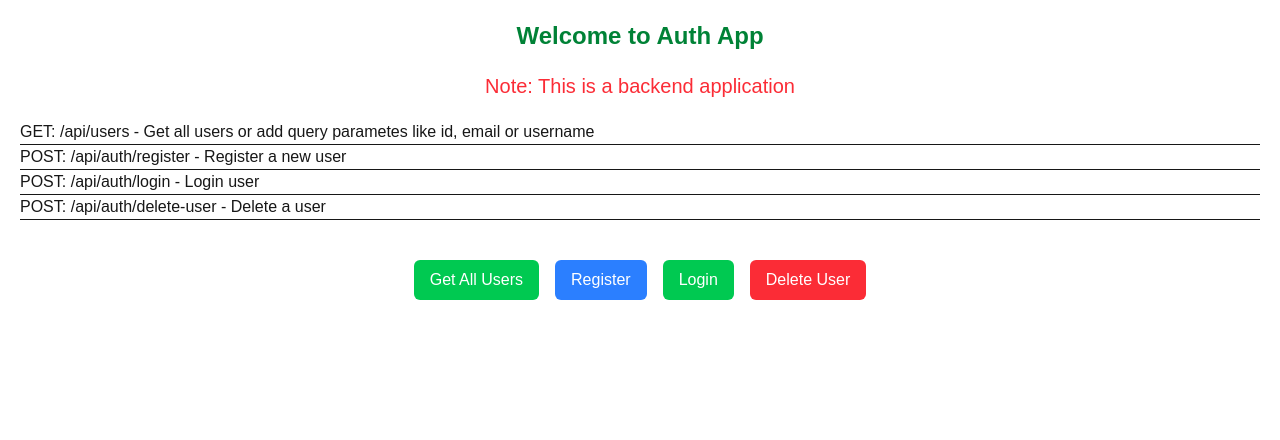
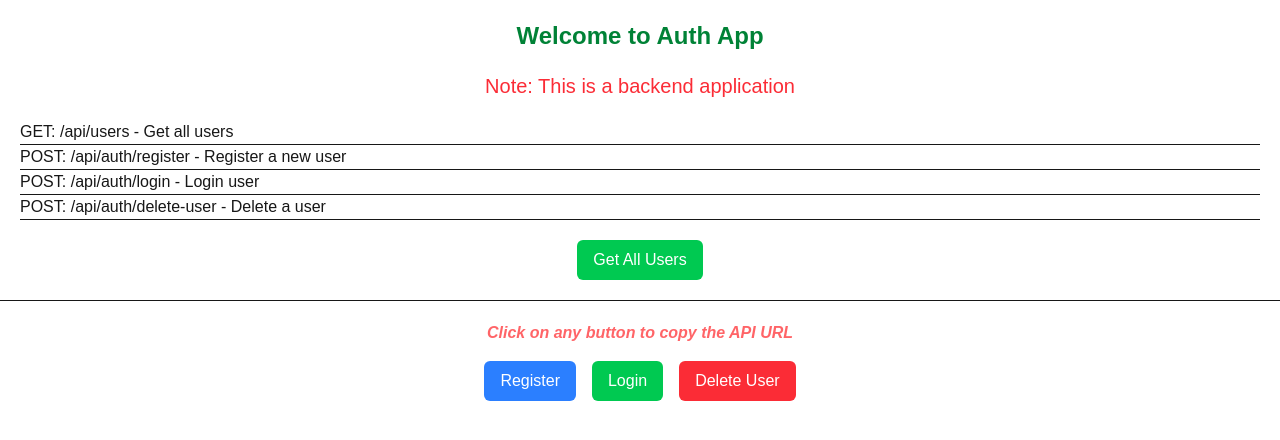
Before and after one commit to AbdulRehmanAzizSheikh/smitMERNStackAuthSystemBE, a Next.js app: page / in a window 1280 px wide. Shown: the top 440 px of the page. Built offline with nearby package versions, Linux system fonts and the light colour scheme.

Commit message:
feat: add landing page with API endpoint documentation and clipboard copy functionality using react-toastify

```diff
--- a/package.json
+++ b/package.json
@@ -14,7 +14,8 @@
     "mongoose": "^9.5.0",
     "next": "16.2.4",
     "react": "19.2.4",
-    "react-dom": "19.2.4"
+    "react-dom": "19.2.4",
+    "react-toastify": "^11.1.0"
   },
   "devDependencies": {
     "@tailwindcss/postcss": "^4",
--- a/src/app/page.tsx
+++ b/src/app/page.tsx
@@ -1,13 +1,49 @@
 "use client";
 import { useRouter } from "next/navigation";
+import { toast, ToastContainer } from "react-toastify";
+import "react-toastify/dist/ReactToastify.css"; // CSS bhulna mat!
+
 export default function Home() {
   const router = useRouter();
+
+  const handleCopy = async (path: string) => {
+    const fullUrl = `${window.location.origin}${path}`;
+
+    try {
+      // Modern tarika
+      await navigator.clipboard.writeText(fullUrl);
+      toast.success("URL Copied to Clipboard!", {
+        position: "top-right",
+        autoClose: 2000,
+        theme: "colored",
+      });
+    } catch (err) {
+      // Fallback agar block ho jaye
+      const textArea = document.createElement("textarea");
+      textArea.value = fullUrl;
+      document.body.appendChild(textArea);
+      textArea.select();
+      document.execCommand('copy');
+      document.body.removeChild(textArea);
+
+      toast.info("URL Copied to Clipboard", {
+        position: "top-right",
+        autoClose: 2000,
+        theme: "colored",
+      });
+    }
+  };
+
   return (
     <div className="text-center">
+      {/* ToastContainer hamesha ek baar render hona chahiye */}
+      <ToastContainer />
+
       <h1 className="text-2xl font-bold text-green-700 my-5">Welcome to Auth App</h1>
       <h2 className="text-xl text-red-500">Note: This is a backend application</h2>
-      <ol className=" p-5 text-start">
-        <li>GET: /api/users - Get all users or add query parametes like id, email or username</li>
+
+      <ol className="p-5 text-start">
+        <li>GET: /api/users - Get all users</li>
         <hr />
         <li>POST: /api/auth/register - Register a new user</li>
         <hr />
@@ -16,11 +52,41 @@ export default function Home() {
         <li>POST: /api/auth/delete-user - Delete a user</li>
         <hr />
       </ol>
-      <div className="flex gap-4 justify-center p-5">
-        <button className="hover:bg-green-600 transition-colors cursor-pointer bg-green-500 text-white px-4 py-2 rounded-md" onClick={() => router.push("/api/users")}>Get All Users</button>
-        <button className="hover:bg-blue-600 cursor-pointer bg-blue-500 text-white px-4 py-2 rounded-md" onClick={() => router.push("/api/auth/register")}>Register</button>
-        <button className="hover:bg-green-600 cursor-pointer bg-green-500 text-white px-4 py-2 rounded-md" onClick={() => router.push("/api/auth/login")}>Login</button>
-        <button className="hover:bg-red-600 cursor-pointer bg-red-500 text-white px-4 py-2 rounded-md" onClick={() => router.push("/api/auth/delete-user")}>Delete User</button>
+
+      <button
+        className="hover:bg-green-600 transition-colors cursor-pointer bg-green-500 text-white px-4 py-2 rounded-md mb-5"
+        onClick={() => router.push("/api/users")}
+      >
+        Get All Users
+      </button>
+
+      <div className="flex gap-4 flex-col items-center justify-center p-5 border-t">
+        <h1 className="text-red-400 font-semibold italic">
+          Click on any button to copy the API URL
+        </h1>
+
+        <div className="flex gap-4">
+          <button
+            className="hover:bg-blue-600 cursor-pointer bg-blue-500 text-white px-4 py-2 rounded-md transition-all active:scale-95"
+            onClick={() => handleCopy("/api/auth/register")}
+          >
+            Register
+          </button>
+
+          <button
+            className="hover:bg-green-600 cursor-pointer bg-green-500 text-white px-4 py-2 rounded-md transition-all active:scale-95"
+            onClick={() => handleCopy("/api/auth/login")}
+          >
+            Login
+          </button>
+
+          <button
+            className="hover:bg-red-600 cursor-pointer bg-red-500 text-white px-4 py-2 rounded-md transition-all active:scale-95"
+            onClick={() => handleCopy("/api/auth/delete-user")}
+          >
+            Delete User
+          </button>
+        </div>
       </div>
     </div>
   );
```
Also changed, not shown: 1 other file (tests, documents, lock files or other folders).
